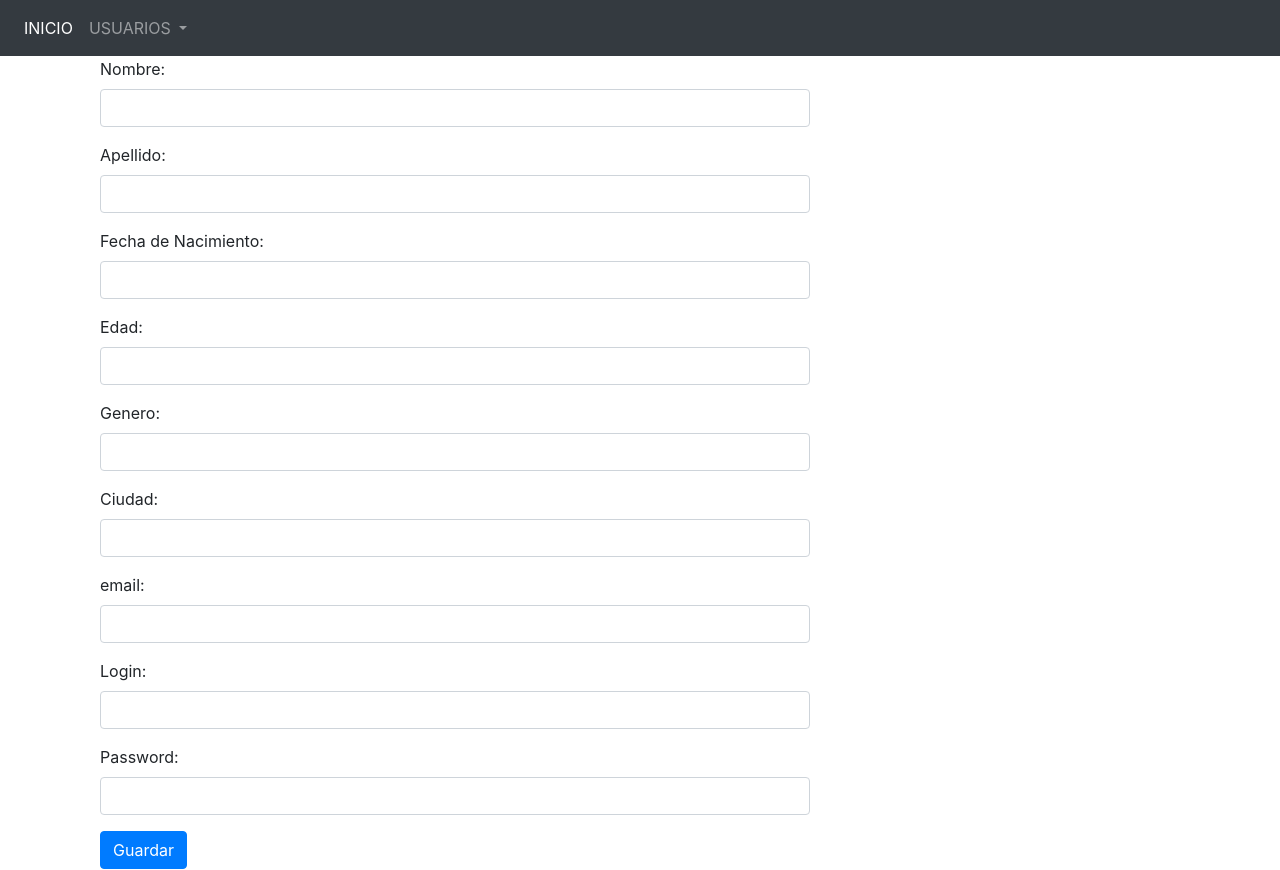
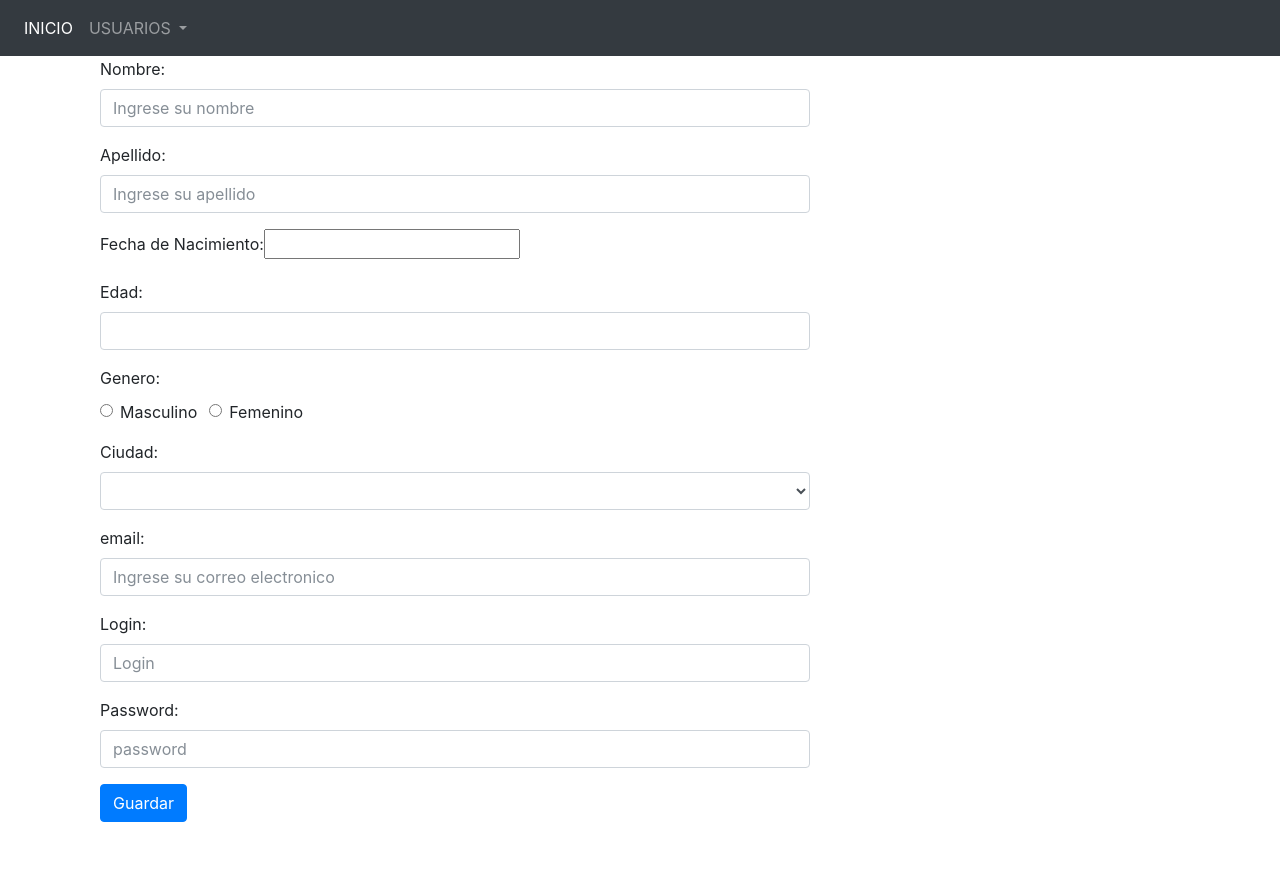
Before and after one commit to anderdavid/mobilityfrontend, an Angular app: page /create in a window 1280 px wide. After the commit the page ends 823 px from the top, so only its background shows below. Built offline with nearby package versions, Linux system fonts and the light colour scheme.

Commit message:
Se hacen modificadiones a formulario de creacion a usuario

```diff
--- a/src/app/create-user/create-user.component.html
+++ b/src/app/create-user/create-user.component.html
@@ -2,32 +2,13 @@
 	<div class="col-md-2 col lg-4" ></div>
 
 	<div class="col-md-8 col lg-6">
-
-	<!--
-	 *nombre*.
-
-		 *apellido*.
-
-		 *fechacNacimiento*.
-
-		 *edad*.
-
-		 *genero*.
-
-		 *ciudad*.
-
-		 *email*.
-
-		 *login*.
-
-		 *password*
-	-->
 
 		<form>
 			<div class="form-group">
 				<label for="text">Nombre:</label>
 				<input [(ngModel)]="userData.nombre"
 				type="text" class="form-control"
+				placeholder="Ingrese su nombre" required
 				[ngModelOptions]="{standalone: true}"
 				>
 			</div>
@@ -39,14 +20,29 @@
 				<input type="text" class="form-control"
 				[(ngModel)]="userData.apellido"
 				[ngModelOptions]="{standalone: true}"
+				placeholder="Ingrese su apellido" required
 				>
 			</div>
 			<div class="form-group">
 				<label for="text">Fecha de Nacimiento:</label>
-				<input type="text" class="form-control"
+				<input type="text"
 				[(ngModel)]="userData.fechacNacimiento"
 				[ngModelOptions]="{standalone: true}"
+				class="span2" id="dp1" required
 				>
+				<script>
+					$(function(){
+						$('#dp1').fdatepicker({
+							initialDate: '1990-01-01',
+							format: 'yyyy-mm-dd',
+							disableDblClickSelection: true,
+							leftArrow:'<<',
+							rightArrow:'>>',
+							closeIcon:'X',
+							closeButton: true
+						});
+					});
+				</script>
 			</div>
 
 			<div class="form-group">
@@ -57,20 +53,61 @@
 				>
 			</div>
 
+			<label for="text">Genero:</label><br>
 			<div class="form-group">
-				<label for="text">Genero:</label>
-				<input type="text" class="form-control"
-					[(ngModel)]="userData.genero"
-					[ngModelOptions]="{standalone: true}"
-				>
+				<div class="form-check-inline">
+					<label class="form-check-label" for="radio1">
+						<input type="radio" class="form-check-input" id="radio1" name="optradio" value="M" checked  [(ngModel)]="userData.genero">Masculino
+					</label>
 				</div>
+				<div class="form-check-inline">
+					<label class="form-check-label" for="radio2">
+						<input type="radio" class="form-check-input" id="radio2" name="optradio" value="F"  [(ngModel)]="userData.genero">Femenino
+					</label>
+				</div>
+			</div>
+
+
 
 			<div class="form-group">
 				<label for="text">Ciudad:</label>
-				<input type="text" class="form-control"
+				<select type="text" class="form-control"
 				[(ngModel)]="userData.ciudad"
 				[ngModelOptions]="{standalone: true}"
 				>
+				<option value="Arauca">Arauca</option>
+				<option value="Armenia">Armenia</option>
+				<option value="Barranquilla">Barranquilla</option>
+				<option value="Bogotá">Bogotá</option>
+				<option value="Bucaramanga">Bucaramanga</option>
+				<option value="Cali">Cali</option>
+				<option value="Cúcuta">Cúcuta</option>
+				<option value="Florencia">Florencia</option>
+				<option value="Ibagué">Ibagué</option>
+				<option value="Ipiales">Ipiales</option>
+				<option value="Leticia">Leticia</option>
+				<option value="Manizales">Manizales</option>
+				<option value="Medellín">Medellín</option>
+				<option value="Mitú">Mitú</option>
+				<option value="Mocoa">Mocoa</option>
+				<option value="Montería">Montería</option>
+				<option value="Neiva">Neiva</option>
+				<option value="Pasto">Pasto</option>
+				<option value="Pereira">Pereira</option>
+				<option value="Popayán">Popayán</option>
+				<option value="Puerto Carreño">Puerto Carreño</option>
+				<option value="Puerto Inírida">Puerto Inírida</option>
+				<option value="Quibdó">Quibdó</option>
+				<option value="Riohacha">Riohacha</option>
+				<option value="San Andrés">San Andrés</option>
+				<option value="San José del Guaviare">San José del Guaviare</option>
+				<option value="Santa Marta">Santa Marta</option>
+				<option value="Sincelejo">Sincelejo</option>
+				<option value="Tunja">Tunja</option>
+				<option value="Valledupar">Valledupar</option>
+				<option value="Villavicencio">Villavicencio</option>
+				<option value="Yopal">Yopal</option>
+			</select>
 		</div>
 
 		<div class="form-group">
@@ -78,6 +115,7 @@
 			<input type="email" class="form-control"
 			[(ngModel)]="userData.email"
 			[ngModelOptions]="{standalone: true}"
+			placeholder="Ingrese su correo electronico" required
 			>
 		</div>
 		<div class="form-group">
@@ -85,6 +123,7 @@
 			<input type="text" class="form-control"
 			[(ngModel)]="userData.login"
 			[ngModelOptions]="{standalone: true}"
+			placeholder="Login" required
 			>
 		</div>
 		<div class="form-group">
@@ -92,6 +131,7 @@
 			<input type="password" class="form-control"
 			[(ngModel)]="userData.password"
 			[ngModelOptions]="{standalone: true}"
+			placeholder="password" required
 			>
 		</div>
 			<!--div class="form-group form-check">
```
Also changed, not shown: src/assets/docs.txt. Lines whose indentation alone changed are shown as unchanged.
